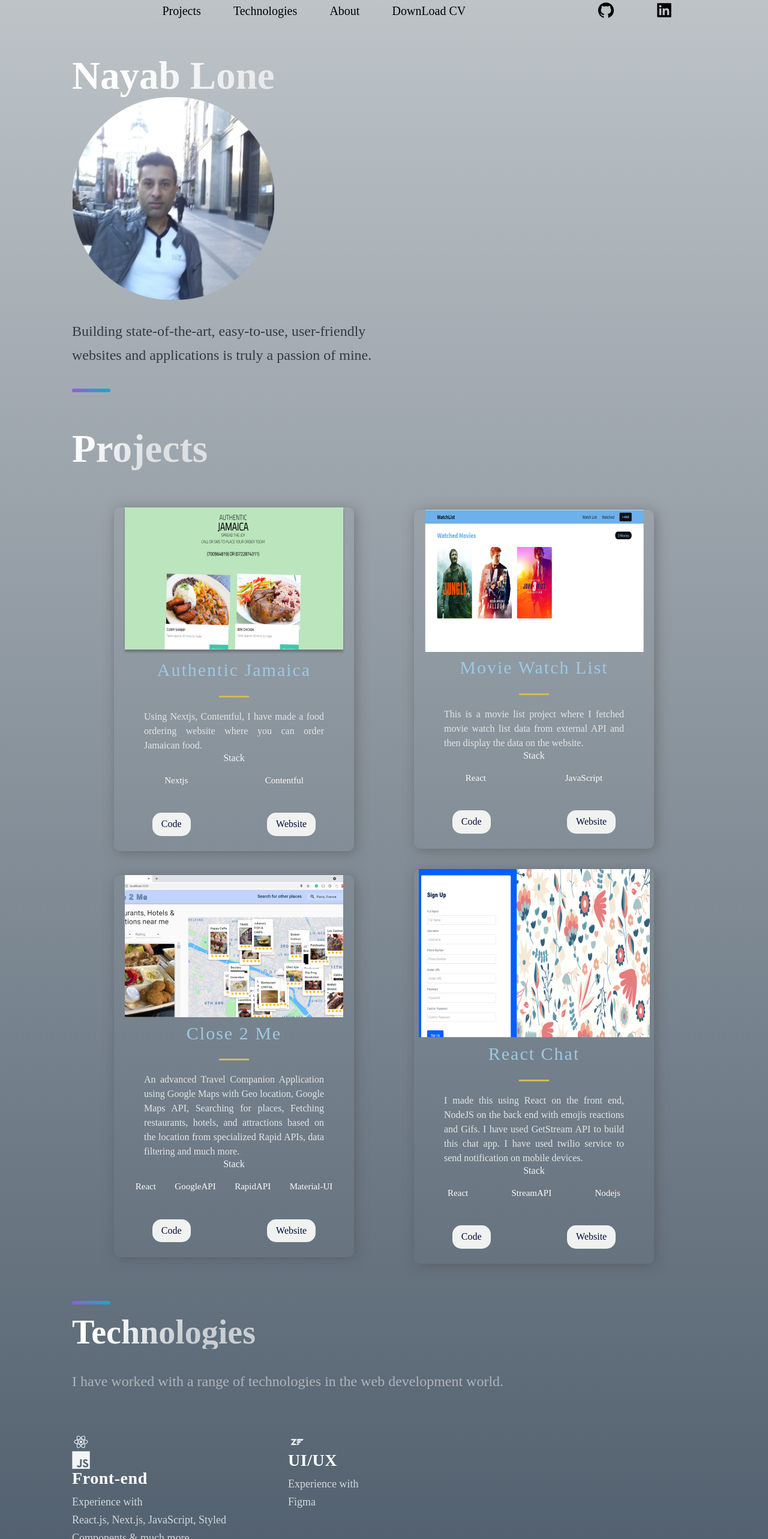
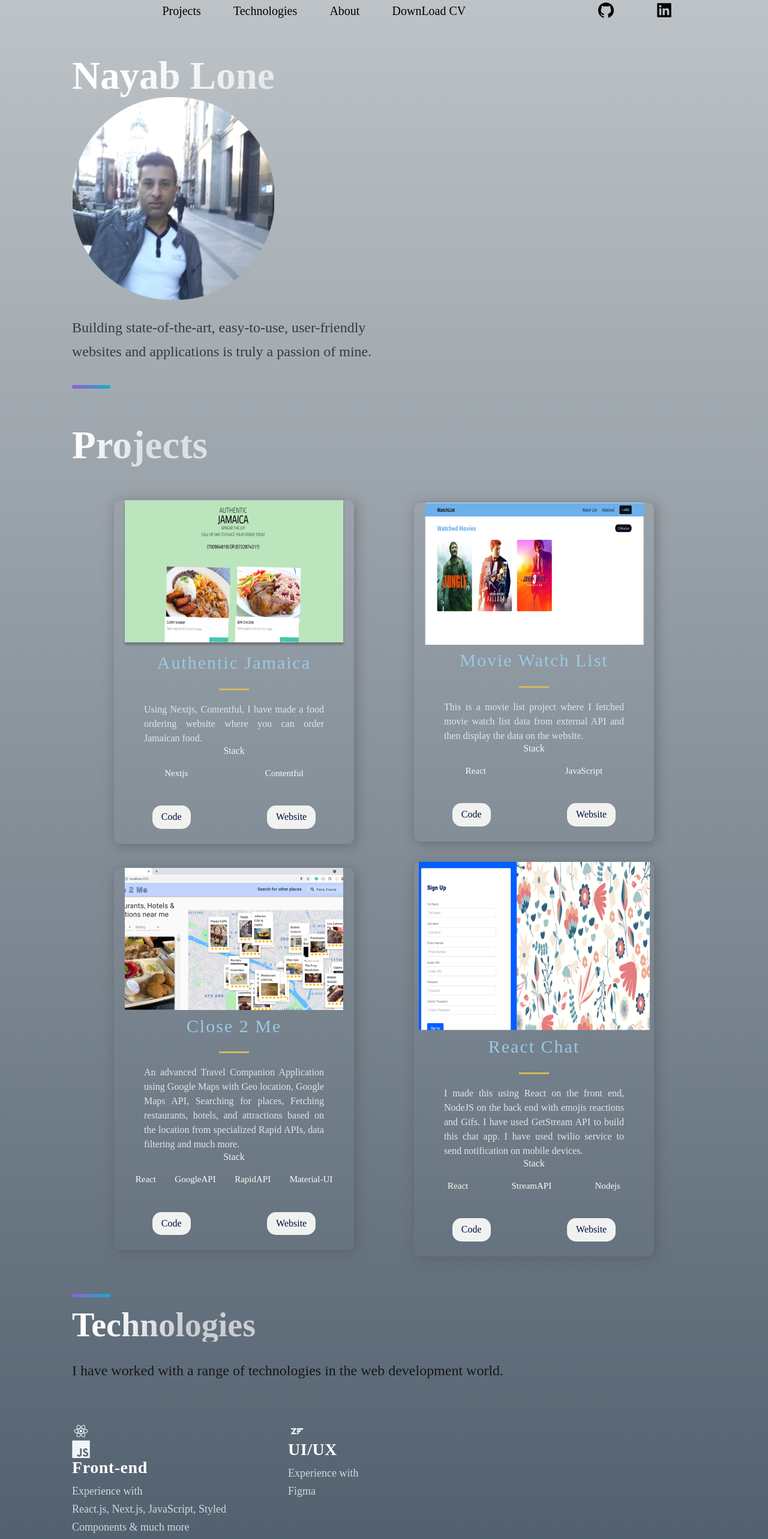
Before and after one commit to Nayab007/portfolionextjs, a Next.js app: page / in a window 1280 px wide. Shown: the top 2566 px of the page at 60% size. Built offline with nearby package versions, Linux system fonts and the light colour scheme.

Commit message:
color change

```diff
--- a/src/components/Header/HeaderStyles.js
+++ b/src/components/Header/HeaderStyles.js
@@ -67,6 +67,7 @@ export const Div2 = styled.div`
 
   justify-content: space-around;
   @media ${(props) => props.theme.breakpoints.sm} {
+    margin-left: 2rem;
     font-size: 6px;
     grid-area: 1 / 2/  3 / 5;
   }
@@ -160,8 +161,9 @@ border-radius: 100px;
   }
   @media ${(props) => props.theme.breakpoints.sm} {
     position: relative;
-    left: -4vw;
-    top: 3rem;
+    text-align: right;
+
+    top: 2rem;
     color: black;
     &:hover {
     color: #16BFFD;
--- a/src/components/Hero/Hero.js
+++ b/src/components/Hero/Hero.js
@@ -9,8 +9,8 @@ import { LeftSection } from './HeroStyles';
 
 const Hero = () => (
   <Section row nopadding >
-    <LeftSection>
-      <SectionTitle main left >
+    <LeftSection  >
+      <SectionTitle main left>
          Nayab Lone
          <Zoom right>
           <Image src="/images/nayab1.jpg" alt="nayab1" width="310" color="#343a40" height="310" layout="responsive"/>
--- a/src/components/Hero/HeroStyles.js
+++ b/src/components/Hero/HeroStyles.js
@@ -2,9 +2,11 @@ import styled from 'styled-components';
 
 export const LeftSection = styled.div`
   width: 100%;
+  color: #343a40;
   @media ${(props) => props.theme.breakpoints.sm} {
     width: 80%;
     display: flex;
+
     position: relative;
     left: 12px;
     flex-direction: column;
@@ -20,9 +22,11 @@ export const LeftSection = styled.div`
 `;
 export const RightSection = styled.div`
   width: 20%;
+
   @media ${(props) => props.theme.breakpoints.sm} {
     width: 80%;
     display: flex;
+
     position: relative;
     right: 12px;
     flex-direction: column;
--- a/src/components/Projects/ProjectsStyles.js
+++ b/src/components/Projects/ProjectsStyles.js
@@ -3,6 +3,7 @@ import styled from 'styled-components';
 export const Img = styled.img`
   width:100%;
   height:100%;
+
   object-fit: cover;
   overflow: hidden;
 `
--- a/src/styles/GlobalComponents/index.js
+++ b/src/styles/GlobalComponents/index.js
@@ -33,7 +33,7 @@ export const SectionTitle = styled.h2`
   background: linear-gradient(121.57deg, #FFFFFF 18.77%, rgba(255, 255, 255, 0.66) 60.15%);
   -webkit-background-clip: text;
   -webkit-text-fill-color: transparent;
-  margin-bottom: 16px;
+  margin-bottom: 10px;
   padding: ${(props) => props.main ? '58px 0 16px' : '0'};
 
   @media ${props => props.theme.breakpoints.md}{
@@ -60,7 +60,7 @@ export const SectionText = styled.p`
   line-height: 40px;
   font-weight: 300;
   padding-bottom: 3.6rem;
-  color: rgba(255, 255, 255, 0.5);
+  color: #161616;
 
   @media ${(props) => props.theme.breakpoints.md} {
     max-width: 670px;
@@ -242,15 +242,17 @@ export const ButtonFront = styled.button`
 
   @media ${(props) => props.theme.breakpoints.sm} {
     font-size: 14px;
+
   }
 `
 
 export const LinkContainer = styled.div`
-  margin-left: ${({ large }) => large ? '24px' : '16px'};
+  margin-left: ${({ large }) => large ? '32px' : '16px'};
   transition: 0.3s ease;
   justify-content: center;
   border-radius: 50px;
   padding: 8px;
+
 
   &:hover {
     background-color: #212d45;
```
Also changed, not shown: 1 other file (tests, documents, lock files or other folders).
